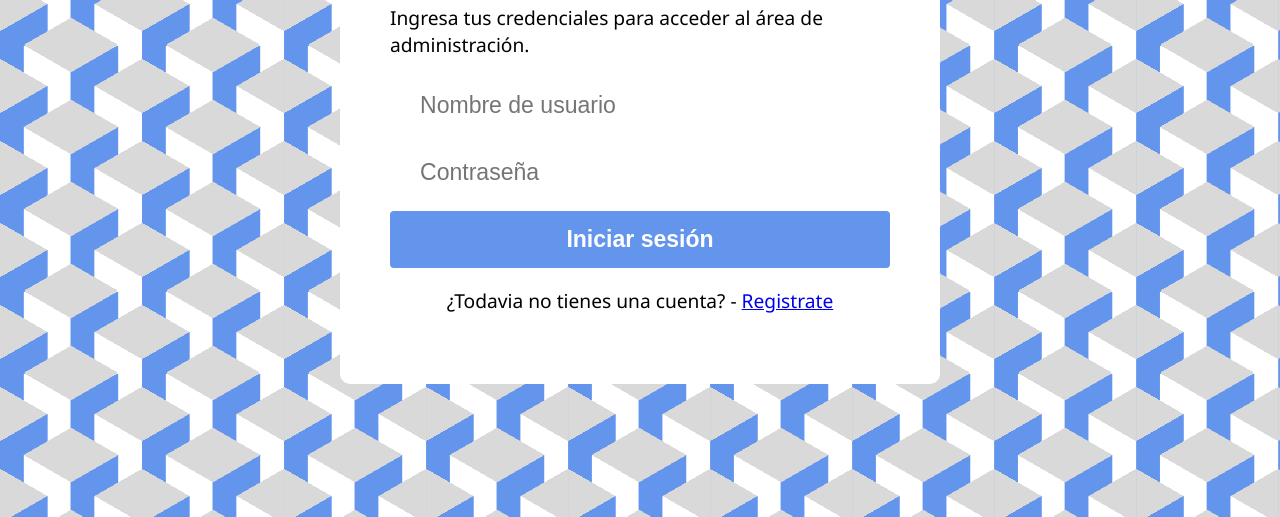
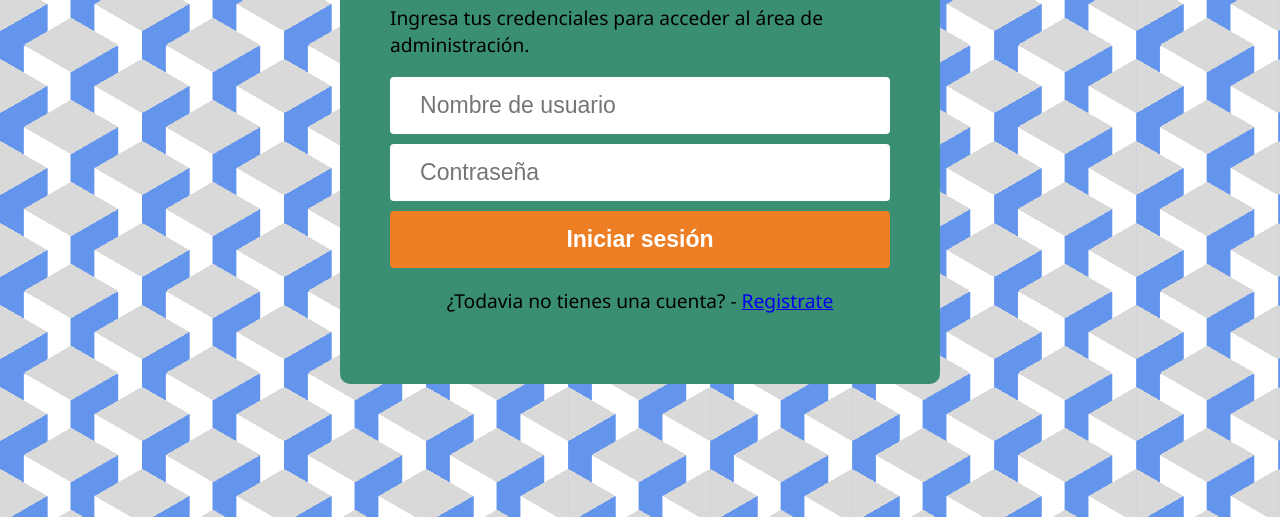
Before and after one commit to malar335/evidencia-sena-login-y-registro, a website: page app/pages/login.html in a window 1280 px wide. Shown: the part 283-800 px from the top of the page. Drawn offline with Linux system fonts and the light colour scheme; files that its build step writes are made by us from their sources; files whose address does not match are found by name.

Commit message:
se cambian colores

```diff
--- a/app/public/style.css
+++ b/app/public/style.css
@@ -29,7 +29,7 @@ font-size: larger;
 
 .form-container{
     width: 500px;
-    background-color: #ffffff;
+    background-color: #3a8f73;
     border-radius: 10px;
     padding: 50px;
 
@@ -58,7 +58,7 @@ input, button{
 }
 
 button{
-    background-color: #6495ed;
+    background-color: #ee7e23;
     color: white;
     font-weight: bold; /*negrita*/
     cursor: pointer;
```
